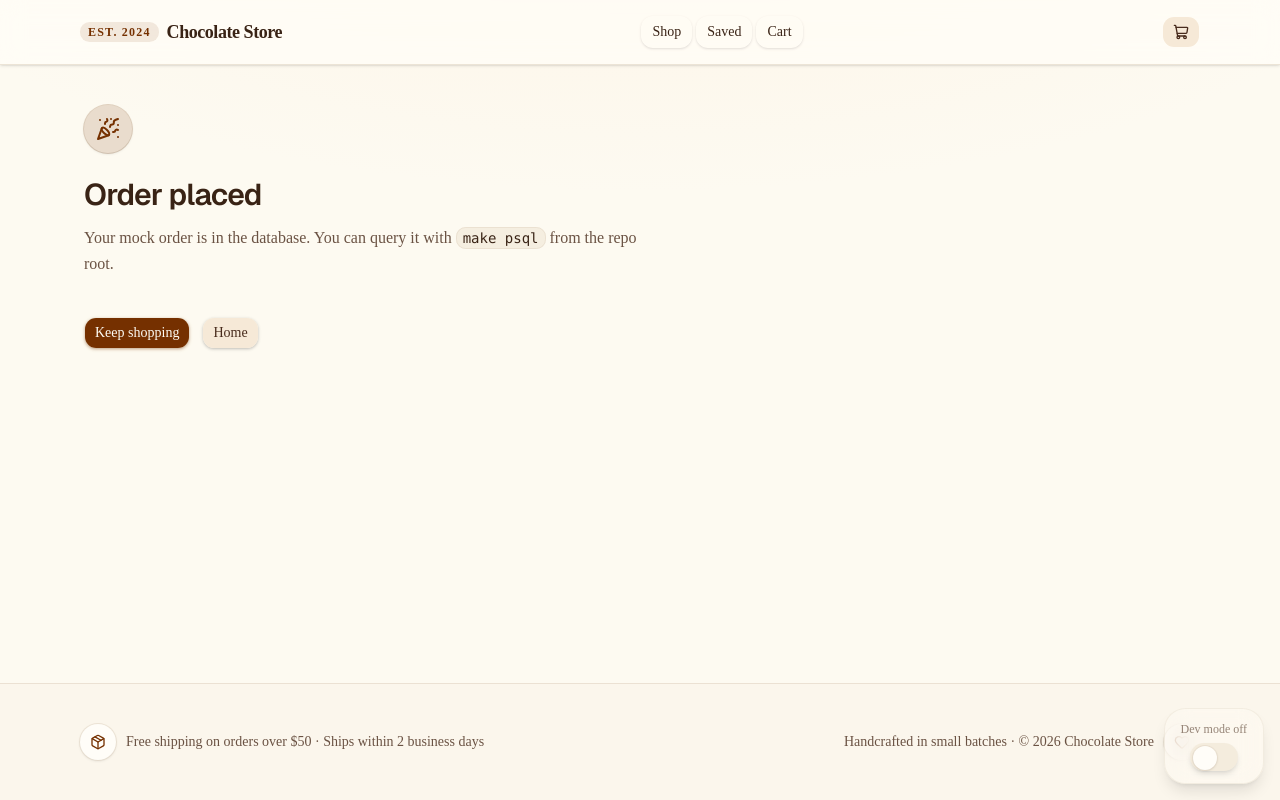
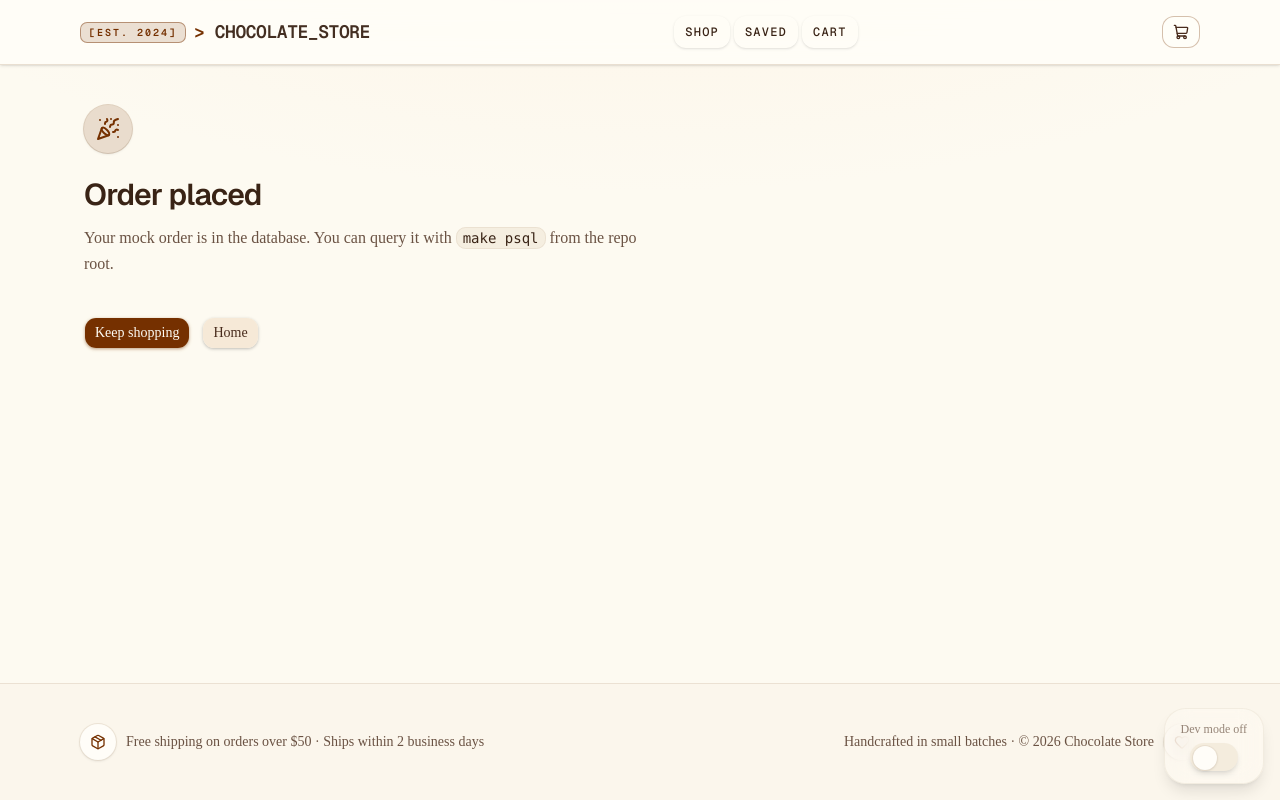
Before and after one commit to aninamu/chocolate-store, a Next.js app in the folder frontend/: page /checkout/success in a window 1280 px wide. Built offline with nearby package versions, Linux system fonts and the light colour scheme.

Commit message:
feat(frontend): style header with terminal theme
Co-authored-by: Anina Mu <aninamu@users.noreply.github.com>

```diff
--- a/frontend/src/components/Header.tsx
+++ b/frontend/src/components/Header.tsx
@@ -21,22 +21,27 @@ export function Header() {
   const count = cart.reduce((a, b) => a + b.quantity, 0);
 
   return (
-    <header className="sticky top-0 z-50 border-b border-border/70 bg-card/85 shadow-sm backdrop-blur-md supports-[backdrop-filter]:bg-card/70 dark:border-border dark:bg-card/80 dark:supports-[backdrop-filter]:bg-card/65">
-      <div className="mx-auto flex h-16 max-w-6xl items-center justify-between gap-4 px-4">
+    <header className="sticky top-0 z-50 border-b border-border/80 bg-card/95 shadow-sm backdrop-blur-md supports-[backdrop-filter]:bg-card/90 dark:border-border/80 dark:bg-card/90 dark:supports-[backdrop-filter]:bg-card/85">
+      <div className="mx-auto flex h-16 max-w-6xl items-center justify-between gap-4 px-4 font-mono">
         <Link
           href="/"
           className="flex items-center gap-2 font-semibold tracking-tight text-foreground transition-opacity hover:opacity-90"
         >
-          <span className="rounded-md bg-primary/10 px-2 py-0.5 text-xs font-semibold uppercase tracking-widest text-primary dark:bg-primary/20">
-            Est. 2024
+          <span className="rounded-sm border border-primary/45 bg-primary/15 px-2 py-0.5 text-[10px] font-semibold uppercase tracking-[0.2em] text-primary dark:bg-primary/25">
+            [EST. 2024]
           </span>
-          <span className="text-lg font-semibold tracking-tight">Chocolate Store</span>
+          <span className="text-lg font-semibold tracking-tight text-foreground/95">
+            <span className="text-primary">{">"}</span> CHOCOLATE_STORE
+          </span>
         </Link>
         <nav className="hidden items-center gap-1 md:flex">
           {links.map((l) => (
             <Link
               key={l.href}
-              className={buttonVariants({ variant: "ghost" })}
+              className={buttonVariants({
+                variant: "ghost",
+                className: "font-mono text-xs tracking-widest uppercase",
+              })}
               href={l.href}
             >
               {l.label}
@@ -47,7 +52,7 @@ export function Header() {
           <Button
             type="button"
             variant="outline"
-            className="relative md:hidden"
+            className="relative md:hidden border-primary/30 bg-card/80 hover:bg-primary/10"
             onClick={() => setMobile((v) => !v)}
             aria-label="Menu"
           >
@@ -56,7 +61,7 @@ export function Header() {
           <Button
             type="button"
             variant="secondary"
-            className="relative"
+            className="relative border border-primary/30 bg-card/80 hover:bg-primary/10"
             onClick={() => setCartOpen(true)}
             aria-label="Open cart"
           >
@@ -70,12 +75,15 @@ export function Header() {
         </div>
       </div>
       {mobile ? (
-        <div className="border-t border-border/60 bg-muted/40 px-4 py-2 md:hidden dark:bg-muted/20">
+        <div className="border-t border-border/60 bg-muted/25 px-4 py-2 md:hidden dark:bg-muted/20">
           <div className="mx-auto flex max-w-6xl flex-col">
             {links.map((l) => (
               <Link
                 key={l.href}
-                className={buttonVariants({ variant: "ghost", className: "justify-start" })}
+                className={buttonVariants({
+                  variant: "ghost",
+                  className: "justify-start font-mono text-xs tracking-widest uppercase",
+                })}
                 href={l.href}
                 onClick={() => setMobile(false)}
               >
```
